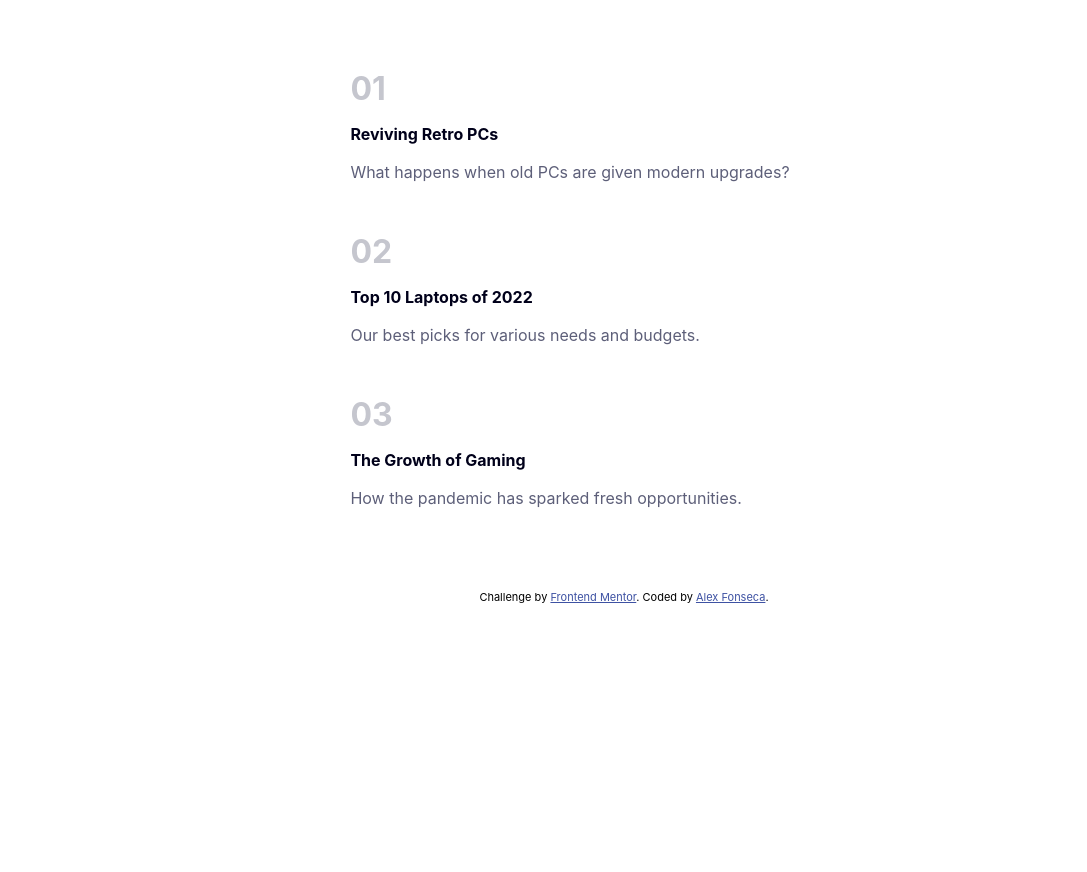
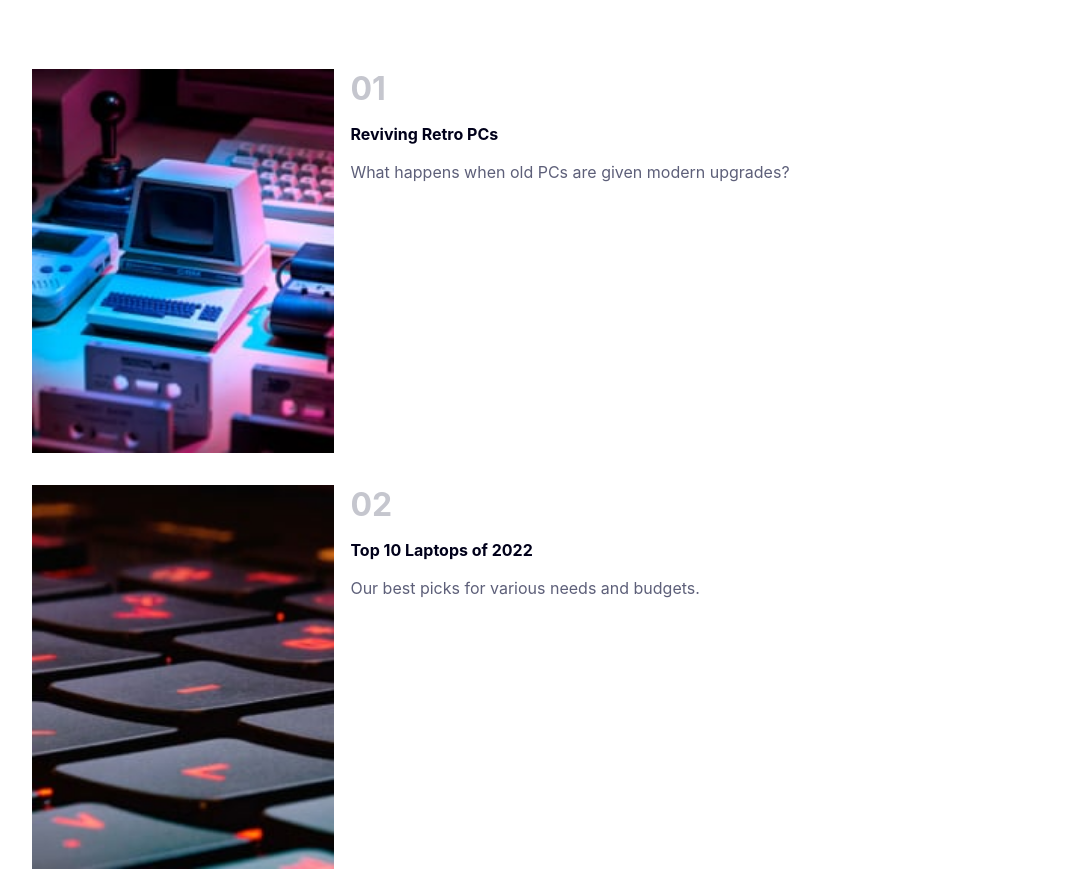
Before and after one commit to AlexsoccerFonseca/News-HomePage, a plain HTML site: page index.html in a window 1280 px wide. Shown: the part 1508-2380 px from the top of the page, without its empty margins (16-1103 px from the left). Before the commit the page ends 2112 px from the top, so only its background shows below. Drawn offline with Linux system fonts and the light colour scheme; the site is published under a folder, as on GitHub Pages, so addresses that start at the root find nothing.

Commit message:
Update index.html

```diff
--- a/index.html
+++ b/index.html
@@ -96,7 +96,7 @@
 
 
            <div class="cards">
-            <div class="item5"><img src="/assets/images/image-retro-pcs.jpg" alt="">
+            <div class="item5"><img src="./assets/images/image-retro-pcs.jpg" alt="">
               <ul>
                 <li><h3>01</h3></li>
                 <li><h5>Reviving Retro PCs</h5></li>
@@ -107,7 +107,7 @@
 
 
 
-          <div class="item6"><img src="/assets/images/image-top-laptops.jpg" alt="">
+          <div class="item6"><img src="./assets/images/image-top-laptops.jpg" alt="">
             <ul>
               <li><h3>02</h3></li>
               <li><h5>Top 10 Laptops of 2022</h5></li>
@@ -116,7 +116,7 @@
 
           </div>
 
-          <div class="item7"> <img src="/assets/images/image-gaming-growth.jpg" alt="">
+          <div class="item7"> <img src="./assets/images/image-gaming-growth.jpg" alt="">
             <ul>
               <li><h3>03</h3></li>
               <li><h5>The Growth of Gaming</h5></li>
```
